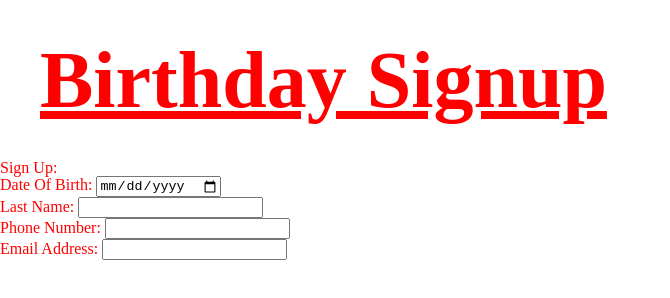
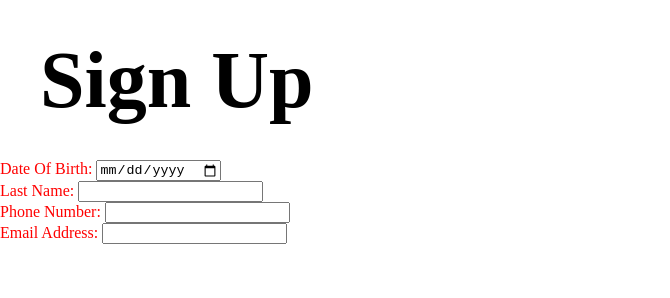
Before and after one commit to itmd-362-bkamran/lab2, a plain HTML site: page index.html in a window 1280 px wide. Shown: the whole page, without its empty margins (0-670 px from the left). Drawn offline with Linux system fonts and the light colour scheme.

Commit message:
changed header
changed layout of header

```diff
--- a/css/style.css
+++ b/css/style.css
@@ -4,8 +4,8 @@ body {
 	color: red;
 }
 h1 {
-	text-decoration: underline;
 	font-size: 5em;
 	font-weight: bold;
 	padding: .5em;
+	color: black;
 }
--- a/index.html
+++ b/index.html
@@ -8,10 +8,9 @@
     <link rel="stylesheet" href="css/style.css"/>
 </head>
 <body>
-<h1><strong>Birthday Signup</strong></h1>
+<h1><strong>Sign Up</strong></h1>
 <form action="http://bloomingdale.sat.iit.edu/kriedan/lab3formscript.php" method="post">
   <fieldset>
-    <legend><strong>Sign Up:</strong></legend>
 	<div>
      Date Of Birth:
 	 <input type="date" name="DOB_field">
@@ -29,7 +28,6 @@
 	 <input type="email" name="email_field">
 	 </div>
   </fieldset>
-
 </form>
 </body>
 </html>
```
